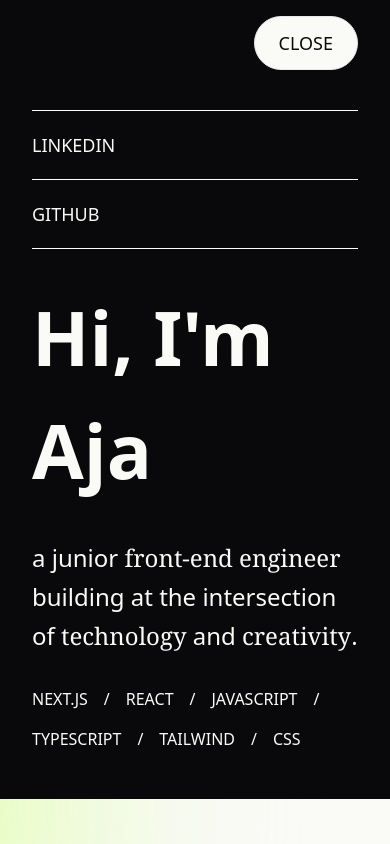
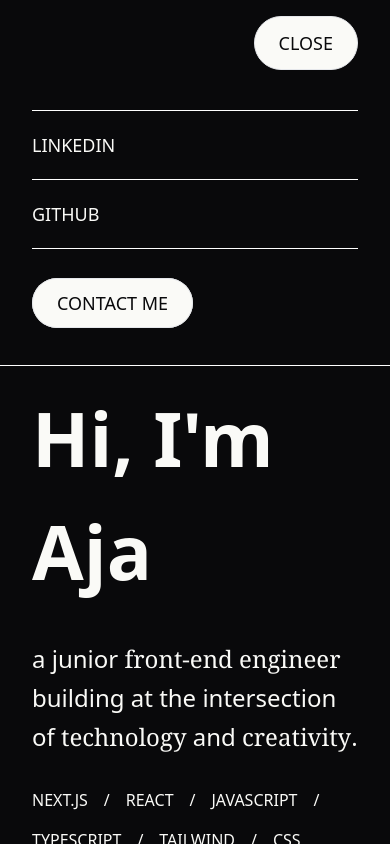
Before and after one commit to ajasinger/portfolio_2024, a Next.js app: page / in a window 390 px wide. Both pictures are taken after a click on the button "MENU". Shown: the top 844 px of the page. Built offline with nearby package versions, Linux system fonts and the light colour scheme.

Commit message:
styling for open dropdown menu

```diff
--- a/components/Navbar.tsx
+++ b/components/Navbar.tsx
@@ -20,7 +20,7 @@ export default function Navbar() {
     }
 
     return(
-        <nav  className="font-sans text-lg px-8 py-4 sm:py-8">
+        <nav  className={`${isOpen && pathname === '/' && "border-b border-white"} font-sans text-lg px-8 py-4 sm:py-8`}>
             <div className="sm:hidden flex justify-end">
                     <button
                         onClick={handleToggle}
@@ -29,7 +29,7 @@ export default function Navbar() {
                         {isOpen ? "CLOSE" : "MENU"}
                     </button>
                 </div>
-            <ul className={`${isOpen ? "flex flex-col mt-10 divide-y divide-white border-y border-white" : "hidden"} sm:flex sm:gap-10 justify-end sm:items-center`}>
+            <ul className={`${isOpen ? "flex flex-col mt-10 divide-y divide-white border-t border-white" : "hidden"} sm:flex sm:gap-10 justify-end sm:items-center`}>
                 {navLinks.map((link, index) => (
                     pathname !== link.href &&
                         <li
@@ -45,10 +45,10 @@ export default function Navbar() {
                         </li>
                 ))}
                 {pathname !== '/contact' &&
-                    <li className="hidden sm:block">
+                    <li className={`${isOpen && "pt-10 pb-8"}`}>
                         <Link
                             href={'/contact'}
-                            className="px-6 py-3 border rounded-full hover:bg-cream hover:text-zinc-950"
+                            className={`px-6 py-3 border rounded-full hover:bg-cream hover:text-zinc-950 ${isOpen && "bg-cream text-zinc-950"}`}
                         >
                         CONTACT ME
                         </Link>
```
